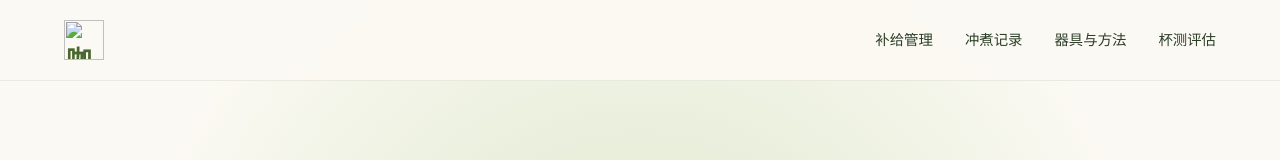
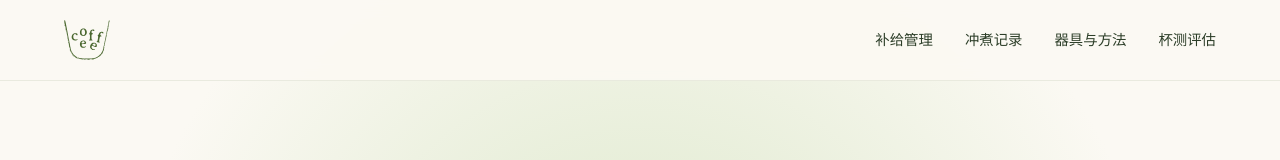
Before and after one commit to tantsing/cajiweb, a plain HTML site: page index.html in a window 1280 px wide. Shown: the top 160 px of the page. Drawn offline with nearby package versions, Linux system fonts and the light colour scheme; a web font is replaced by a local one.

Commit message:
Update index.html

```diff
--- a/index.html
+++ b/index.html
@@ -427,7 +427,7 @@
         <div class="container">
             <nav>
                 <div class="logo">
-                    <img src="image/logo.svg" alt="咖记咔叽">
+                    <img src="logo.svg" alt="咖记咔叽">
                 </div>
                 <div class="nav-links">
                     <a href="#beans">补给管理</a>
```
